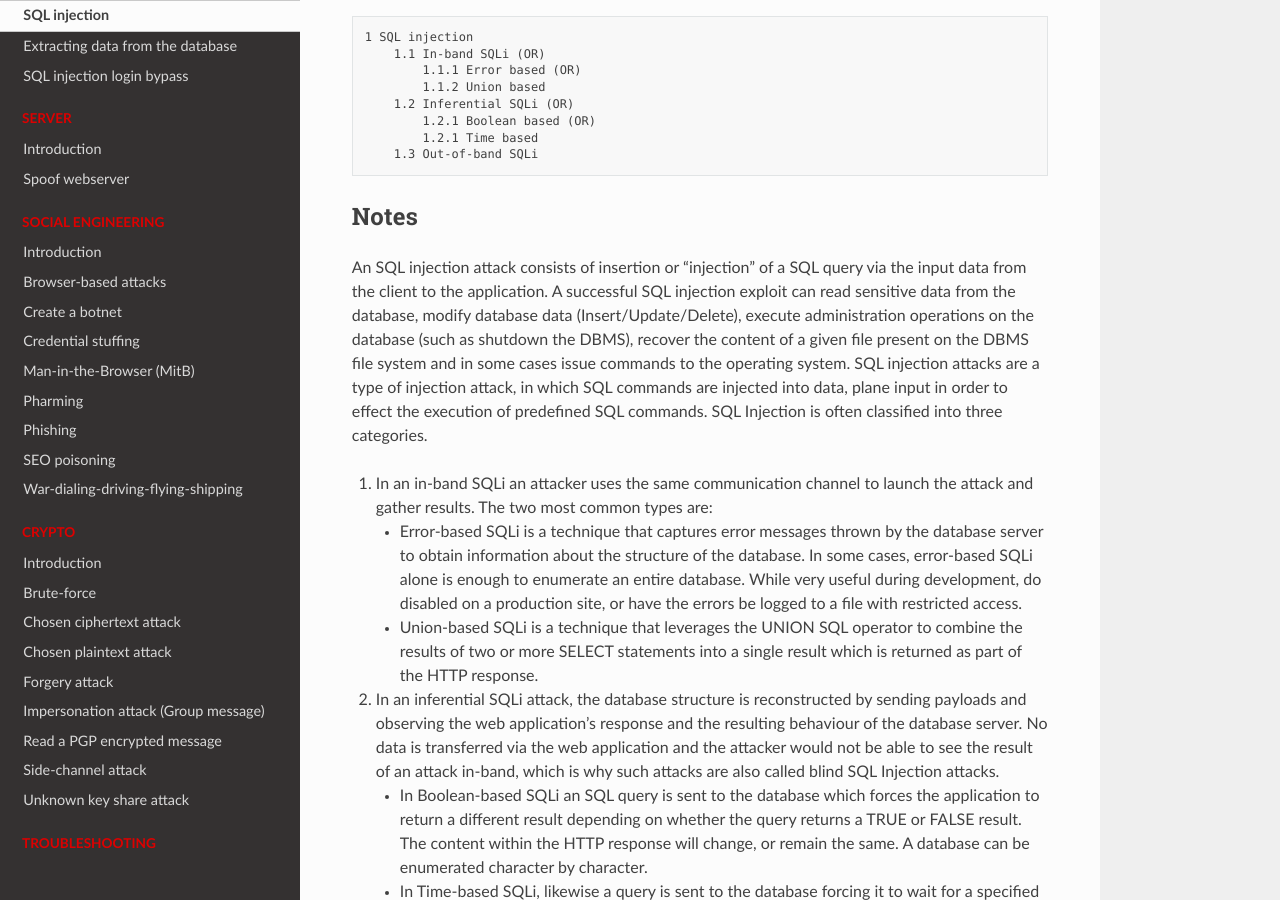
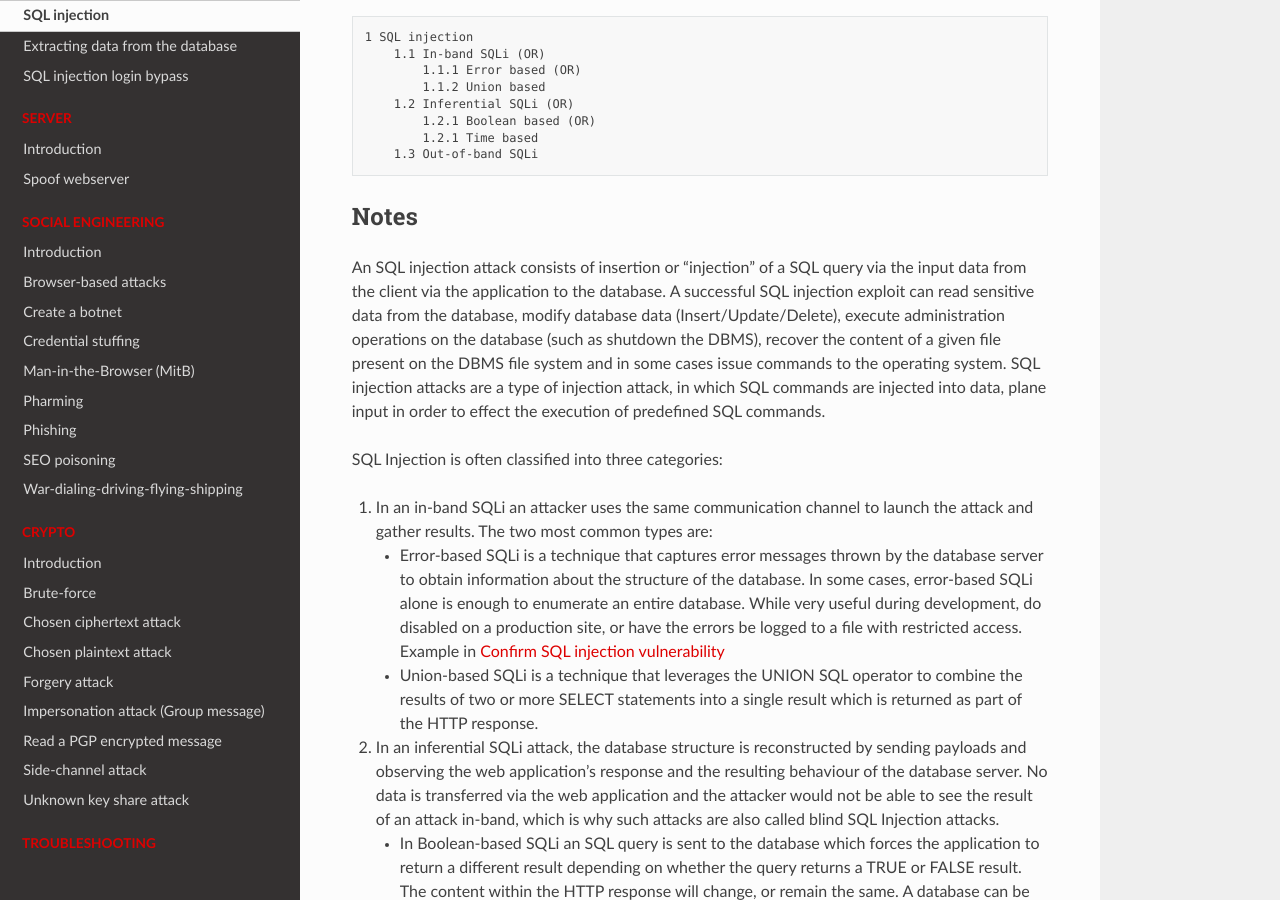
Before and after one commit to tymyrddin/red-basic, a Sphinx documentation site: the page built from source/docs/databases/SQL-injection.md, in a window 1280 px wide and 900 px high, scrolled down 200 px. Built offline with Sphinx 7.4.7 and the Read the Docs theme 2.0.0, drawn with Linux system fonts in a browser that asks for light colours.

Commit message:
Databases

```diff
--- a/source/docs/databases/SQL-injection.md
+++ b/source/docs/databases/SQL-injection.md
@@ -15,10 +15,17 @@
 
 ## Notes
 
-An SQL injection attack consists of insertion or “injection” of a SQL query via the input data from the client to the application. A successful SQL injection exploit can read sensitive data from the database, modify database data (Insert/Update/Delete), execute administration operations on the database (such as shutdown the DBMS), recover the content of a given file present on the DBMS file system and in some cases issue commands to the operating system. SQL injection attacks are a type of injection attack, in which SQL commands are injected into data, plane input in order to effect the execution of predefined SQL commands. SQL Injection is often classified into three categories.
+An SQL injection attack consists of insertion or “injection” of a SQL query via the input data from the client via the
+application to the database. A successful SQL injection exploit can read sensitive data from the database, modify
+database data (Insert/Update/Delete), execute administration operations on the database (such as shutdown the DBMS),
+recover the content of a given file present on the DBMS file system and in some cases issue commands to the operating
+system. SQL injection attacks are a type of injection attack, in which SQL commands are injected into data, plane input
+in order to effect the execution of predefined SQL commands.
+
+SQL Injection is often classified into three categories:
 
 1. In an in-band SQLi an attacker uses the same communication channel to launch the attack and gather results. The two most common types are:
-   * Error-based SQLi is a technique that captures error messages thrown by the database server to obtain information about the structure of the database. In some cases, error-based SQLi alone is enough to enumerate an entire database. While very useful during development, do disabled on a production site, or have the errors be logged to a file with restricted access.
+   * Error-based SQLi is a technique that captures error messages thrown by the database server to obtain information about the structure of the database. In some cases, error-based SQLi alone is enough to enumerate an entire database. While very useful during development, do disabled on a production site, or have the errors be logged to a file with restricted access. Example in [Confirm SQL injection vulnerability](Confirm-injection-vuln.md)
    * Union-based SQLi is a technique that leverages the UNION SQL operator to combine the results of two or more SELECT statements into a single result which is returned as part of the HTTP response.
 1. In an inferential SQLi attack, the database structure is reconstructed by sending payloads and observing the web application’s response and the resulting behaviour of the database server. No data is transferred via the web application and the attacker would not be able to see the result of an attack in-band, which is why such attacks are also called blind SQL Injection attacks.
    * In Boolean-based SQLi an SQL query is sent to the database which forces the application to return a different result depending on whether the query returns a TRUE or FALSE result. The content within the HTTP response will change, or remain the same. A database can be enumerated character by character.
```
Also changed, not shown: source/docs/databases/Confirm-injection-vuln.md (+1 -1 lines), source/docs/databases/DB-exploits.md (+1 -1 lines), source/docs/databases/README.md (+3 -3 lines).
